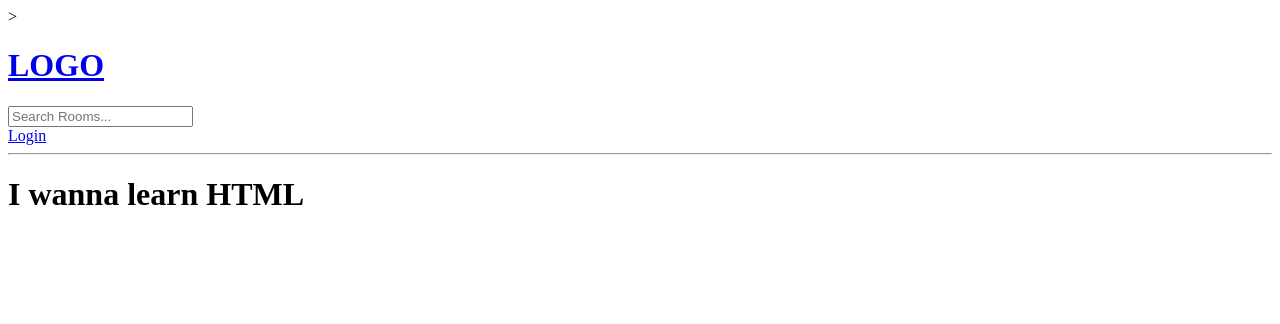
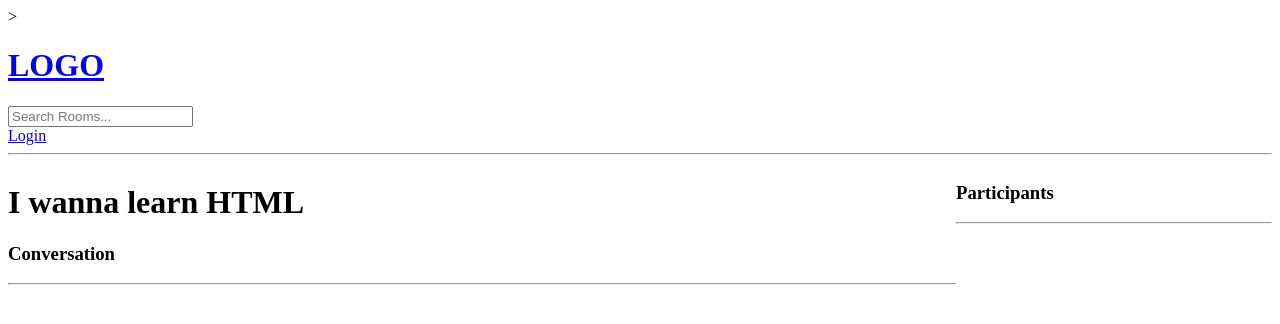
Before and after one commit to soates6/AssignmentOneRepo, a Django app: page /room/3/ in a window 1280 px wide. Shown: the top 324 px of the page. Run offline with Django 5.2, Linux system fonts and the light colour scheme; data comes from the database, SQL or seed files in the repository; both versions use the stored data as it was after the commit.

Commit message:
Chat Room Messages CRUD

```diff
--- a/studybud/base/models.py
+++ b/studybud/base/models.py
@@ -14,7 +14,7 @@ class Room(models.Model):
     topic = models.ForeignKey(Topic, on_delete=models.SET_NULL, null=True)
     name = models.CharField(max_length=200)
     description = models.TextField(null=True, blank=True)
-    #participants =
+    participants = models.ManyToManyField(User, related_name='participants', blank=True)
     updated = models.DateTimeField(auto_now=True)
     created = models.DateTimeField(auto_now_add=True)
 
--- a/studybud/base/templates/base/room.html
+++ b/studybud/base/templates/base/room.html
@@ -1,5 +1,59 @@
 {% extends 'main.html' %}
 
 {% block content %}
-<h1>{{room.name}}</h1>
+
+<style>
+    .room-container{
+        display: grid;
+        grid-template-columns: 3fr 1fr;
+    }
+</style>
+
+<div class="room-container">
+
+    <div>
+
+        <h1>{{room.name}}</h1>
+
+        <p>{{room.description}}</p>
+
+        <div class="comment-wrapper">
+            <h3>Conversation</h3>
+            <hr>
+
+            {% for message in room_messages %}
+            <div>
+                {% if request.user == message.user %}
+                <a href="{% url 'delete-message' message.id%}">Delete</a>
+                {% endif %}
+                <small>@{{message.user}}  {{message.created|timesince}} ago</small>
+                <p>{{message.body}}</p>
+                <hr />
+            </div>
+            {% endfor %}
+        </div>
+
+        {% if request.user.is_authenticated %}
+        <div class="comment-form">
+            <form action="" method="POST">
+                {% csrf_token %}
+                <input type="text" name="body" placeholder="Write your message here..." />
+            </form>
+        </div>
+        {% endif %}
+    </div>
+
+    <div>
+        <h3>Participants</h3>
+        <hr />
+
+        {% for user in participants %}
+        <div>
+            <p>@{{user.username}}</p>
+        </div>
+
+        {% endfor %}
+    </div>
+</div>
+
 {% endblock content %}
--- a/studybud/base/urls.py
+++ b/studybud/base/urls.py
@@ -13,4 +13,5 @@ urlpatterns = [
     path('create-room', views.createRoom, name="create-room"),
     path('update-room/<str:pk>/', views.updateRoom, name="update-room"),
     path('delete-room/<str:pk>/', views.deleteRoom, name="delete-room"),
+    path('delete-message/<str:pk>/', views.deleteMessage, name="delete-message"),
     ]
--- a/studybud/base/views.py
+++ b/studybud/base/views.py
@@ -6,7 +6,7 @@ from django.db.models import Q
 from django.contrib.auth.models import User
 from django.contrib.auth import authenticate, login, logout
 from django.contrib.auth.forms import UserCreationForm
-from .models import Room, Topic
+from .models import Room, Topic, Message
 from .forms import RoomForm
 # Create your views here.
 
@@ -78,7 +78,19 @@ def home(request):
 
 def room(request, pk):
     room = Room.objects.get(id=pk)
-    context = {'room': room}
+    room_messages = room.message_set.all().order_by('-created')
+    participants = room.participants.all()
+
+    if request.method == 'POST':
+        message = Message.objects.create(
+            user=request.user,
+            room=room,
+            body=request.POST.get('body')
+        )
+        room.participants.add(request.user)
+        return redirect('room', pk=room.id)
+
+    context = {'room': room, 'room_messages' : room_messages, 'participants' : participants}
 
     return render(request, 'base/room.html', context)
 
@@ -123,3 +135,15 @@ def deleteRoom(request, pk):
         room.delete()
         return redirect('home')
     return render(request, 'base/delete.html', {'obj': room})
+
+@login_required(login_url='login')
+def deleteMessage(request, pk):
+    message = Message.objects.get(id=pk)
+
+    if request.user != message.user:
+        return HttpResponse('You are not allowed here!!')
+
+    if request.method == 'POST':
+        message.delete()
+        return redirect('home')
+    return render(request, 'base/delete.html', {'obj': message})
```
Also changed, not shown: studybud/base/migrations/0003_alter_room_options_room_participants.py (added), studybud/db.sqlite3.
